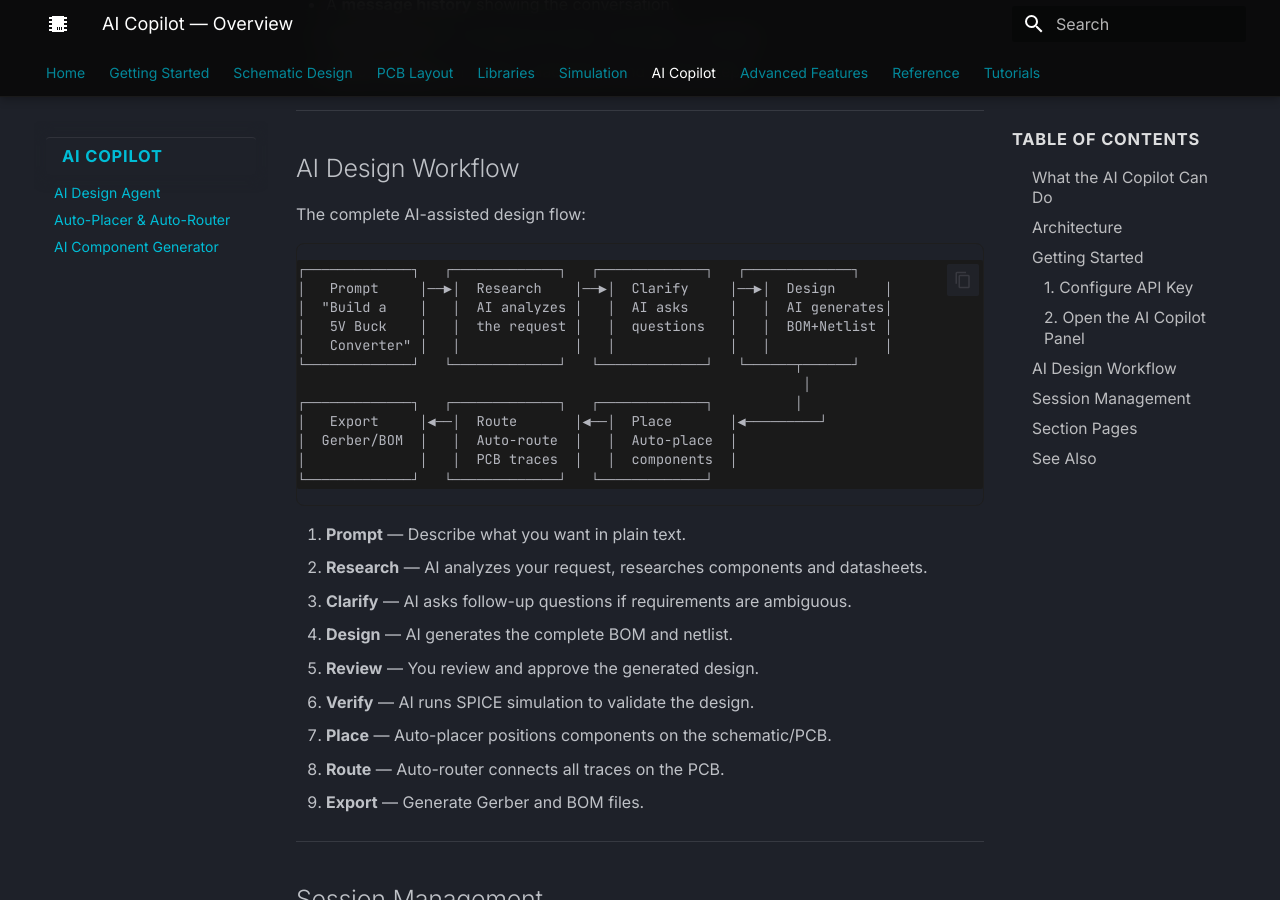
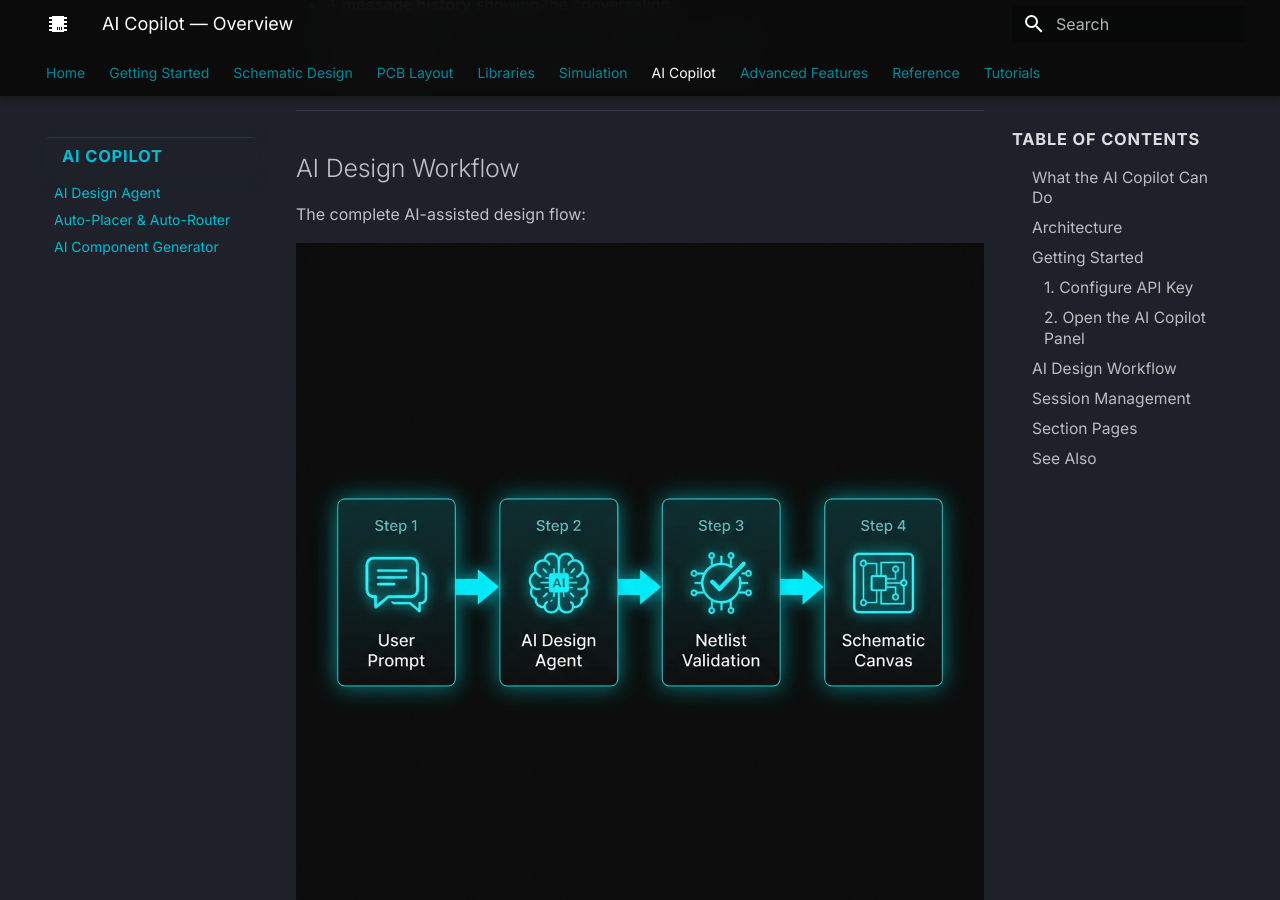
Before and after one commit to CaSauCoin/wireframe-docs, an MkDocs documentation site: the page built from docs/ai/index.md, in a window 1280 px wide and 900 px high, scrolled down 2249 px. Built offline with MkDocs 1.6.1 and Material for MkDocs 9.7.7, drawn with Linux system fonts in a browser that asks for light colours; the version menu is left out.

````diff
--- a/docs/ai/index.md
+++ b/docs/ai/index.md
@@ -94,20 +94,7 @@ The AI Copilot appears as a **dockable panel** in the editor. It features:
 
 The complete AI-assisted design flow:
 
-```
-┌─────────────┐   ┌─────────────┐   ┌─────────────┐   ┌─────────────┐
-│   Prompt     │──▶│  Research    │──▶│  Clarify     │──▶│  Design      │
-│  "Build a    │   │  AI analyzes │   │  AI asks     │   │  AI generates│
-│   5V Buck    │   │  the request │   │  questions   │   │  BOM+Netlist │
-│   Converter" │   │              │   │              │   │              │
-└─────────────┘   └─────────────┘   └─────────────┘   └──────┬──────┘
-                                                              │
-┌─────────────┐   ┌─────────────┐   ┌─────────────┐          │
-│   Export     │◀──│  Route       │◀──│  Place       │◀─────────┘
-│  Gerber/BOM  │   │  Auto-route  │   │  Auto-place  │
-│              │   │  PCB traces  │   │  components  │
-└─────────────┘   └─────────────┘   └─────────────┘
-```
+![AI Copilot Pipeline](../img/ai/ai-copilot-pipeline.png)
 
 1. **Prompt** — Describe what you want in plain text.
 2. **Research** — AI analyzes your request, researches components and datasheets.
````
Also changed, not shown: docs/projects.md (+1 -6 lines), docs/simulation/index.md (+1 -8 lines), docs/img/ai/ai-copilot-pipeline.png (added), docs/img/home/project-file-structure.png (added), docs/img/simulation/spice-simulation-flowchart.png (added), site/ai/index.html, site/img/ai/ai-copilot-pipeline.png (added), site/img/home/project-file-structure.png (added), site/img/simulation/spice-simulation-flowchart.png (added), site/projects/index.html, site/search/search_index.json, site/simulation/index.html.
